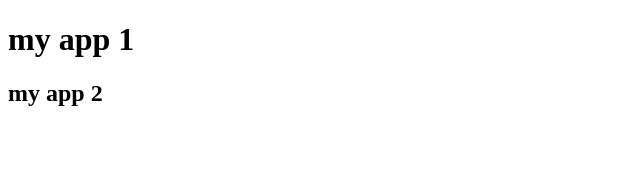
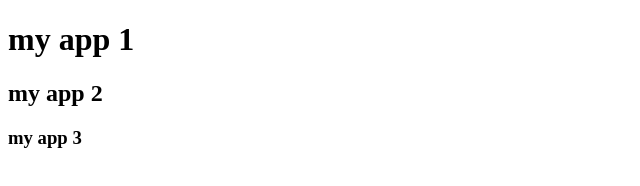
Before and after one commit to nazmulislamprofile/demo, a plain HTML site: page index.html in a window 1280 px wide. Shown: the full height of the page, 0-640 px from the left. Drawn offline with Linux system fonts and the light colour scheme.

Commit message:
version 3

```diff
--- a/index.html
+++ b/index.html
@@ -8,5 +8,6 @@
 <body>
     <h1>my app 1</h1>
     <h2>my app 2</h2>
+    <h3>my app 3</h3>
 </body>
 </html>
```
